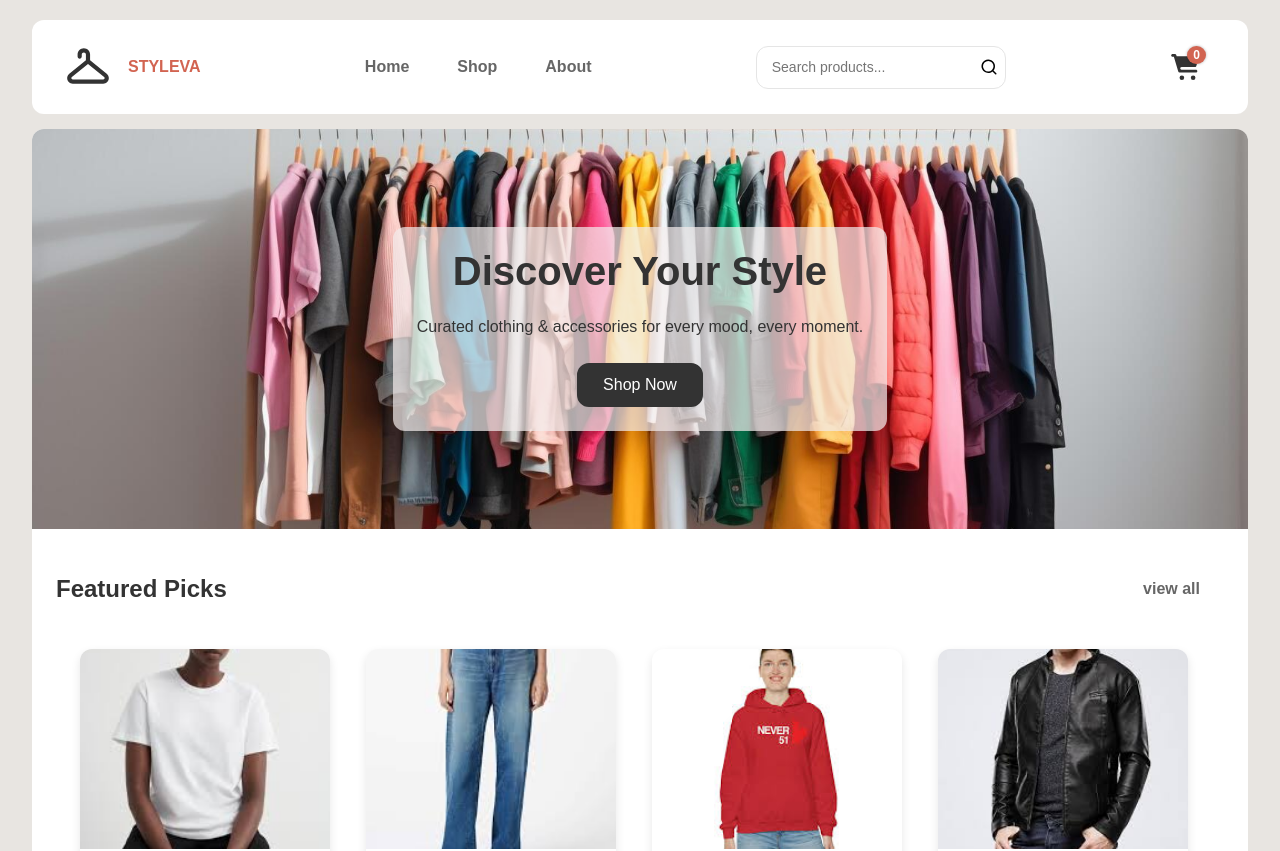
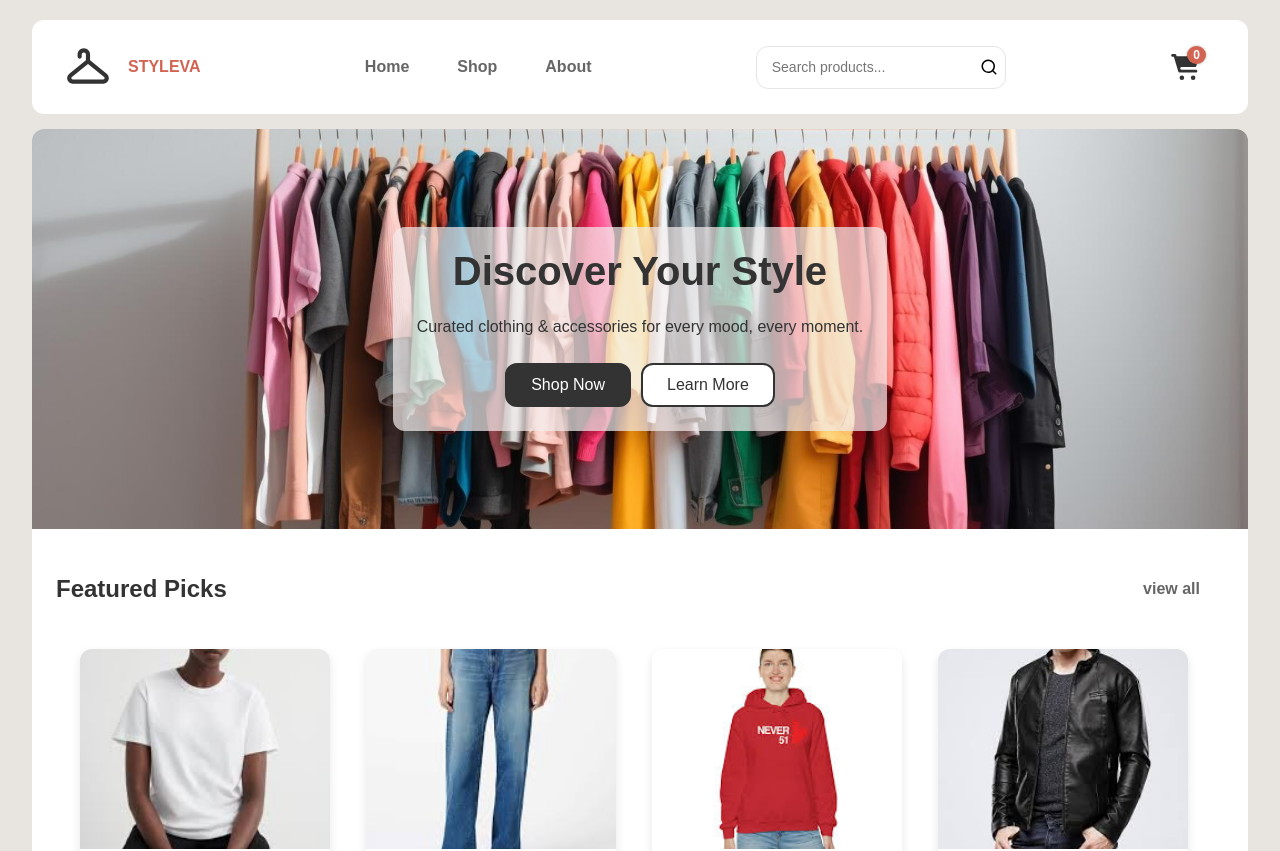
Before and after one commit to mariamisa/Project-3-Store-Management-GUI, a React (Vite) app: page / in a window 1280 px wide. Shown: the top 851 px of the page. Built offline with nearby package versions, Linux system fonts and the light colour scheme.

Commit message:
add social media links

```diff
--- a/src/components/Button/styles.module.css
+++ b/src/components/Button/styles.module.css
@@ -19,14 +19,3 @@
   color: var(--clr-primary);
   border-color: var(--clr-primary);
 }
-
-.btn--accent {
-  background-color: var(--clr-accent);
-  border-color: var(--clr-accent);
-  color: var(--clr-white);
-}
-
-.btn--accent:hover {
-  background-color: var(--clr-accent-hover);
-  border-color: var(--clr-accent-hover);
-}
--- a/src/components/Footer/index.jsx
+++ b/src/components/Footer/index.jsx
@@ -4,7 +4,6 @@ import Facebook from '../../svg/facebook'
 import Instagram from '../../svg/instagram'
 import TicToc from '../../svg/tictoc'
 import X from '../../svg/x'
-
 
 import styles from './styles.module.css'
 
@@ -24,10 +23,10 @@ export default function Footer() {
 			<div className={styles.section2}>
 				<p>Follow Us</p>
 				<div className={styles.socialMedia}>
-					<Facebook {...size} />
-					<TicToc {...size} />
-					<Instagram {...size} />
-					<X {...size} />
+					<a href='https://www.facebook.com' target="_blank" rel="noopener noreferrer"><Facebook {...size} /></a>
+					<a href='https://www.tiktok.com/' target="_blank" rel="noopener noreferrer"><TicToc {...size} /></a>
+					<a href='https://www.instagram.com/' target="_blank" rel="noopener noreferrer"><Instagram {...size} /></a>
+					<a href='https://x.com/' target="_blank" rel="noopener noreferrer"><X {...size} /></a>
 				</div>
 			</div>
 		</div>
--- a/src/components/Header/index.jsx
+++ b/src/components/Header/index.jsx
@@ -11,7 +11,10 @@ export default function Header() {
 			<div className={styles.textContainer}>
 				<h1 className={styles.title}>Discover Your Style</h1>
 				<p className={styles.description}>Curated clothing & accessories for every mood, every moment.</p>
-				<Button text="Shop Now" onClick={() => navigate('/shop')} />
+				<div className={styles.flex}>
+					<Button text="Shop Now" onClick={() => navigate('/shop')} />
+					<Button className={styles.btn} text="Learn More" onClick={() => navigate('/About')} />
+				</div>
 			</div>
 		</div>
 	)
--- a/src/components/Header/styles.module.css
+++ b/src/components/Header/styles.module.css
@@ -38,6 +38,24 @@
 	color: var(--clr-primary);
 }
 
+.flex {
+	display: flex;
+	gap: 10px;
+	justify-content: center;
+}
+
+.btn {
+	background-color: var(--clr-white);
+	color: var(--clr-primary);
+	border-color: var(--clr-primary);
+}
+
+.btn:hover {
+	background-color: var(--clr-primary);
+	color: var(--clr-white);
+}
+
+
 @media (max-width: 768px) {
 	.headerContainer {
 		height: 300px;
```
